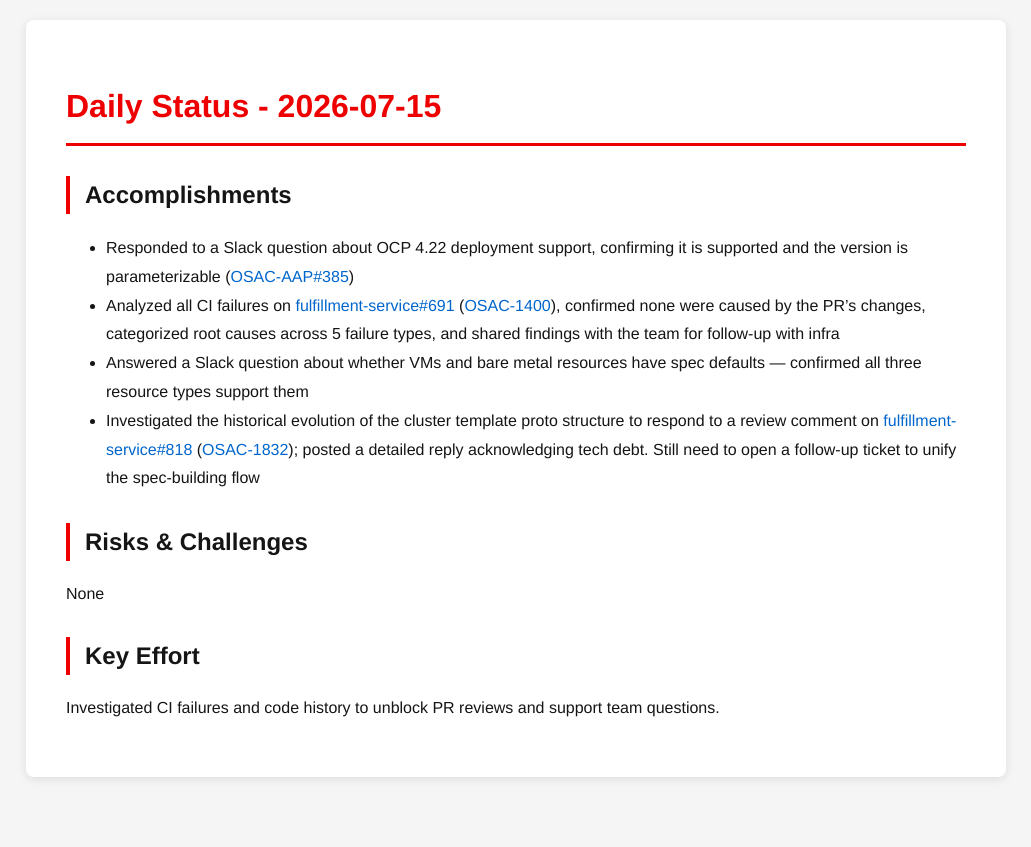
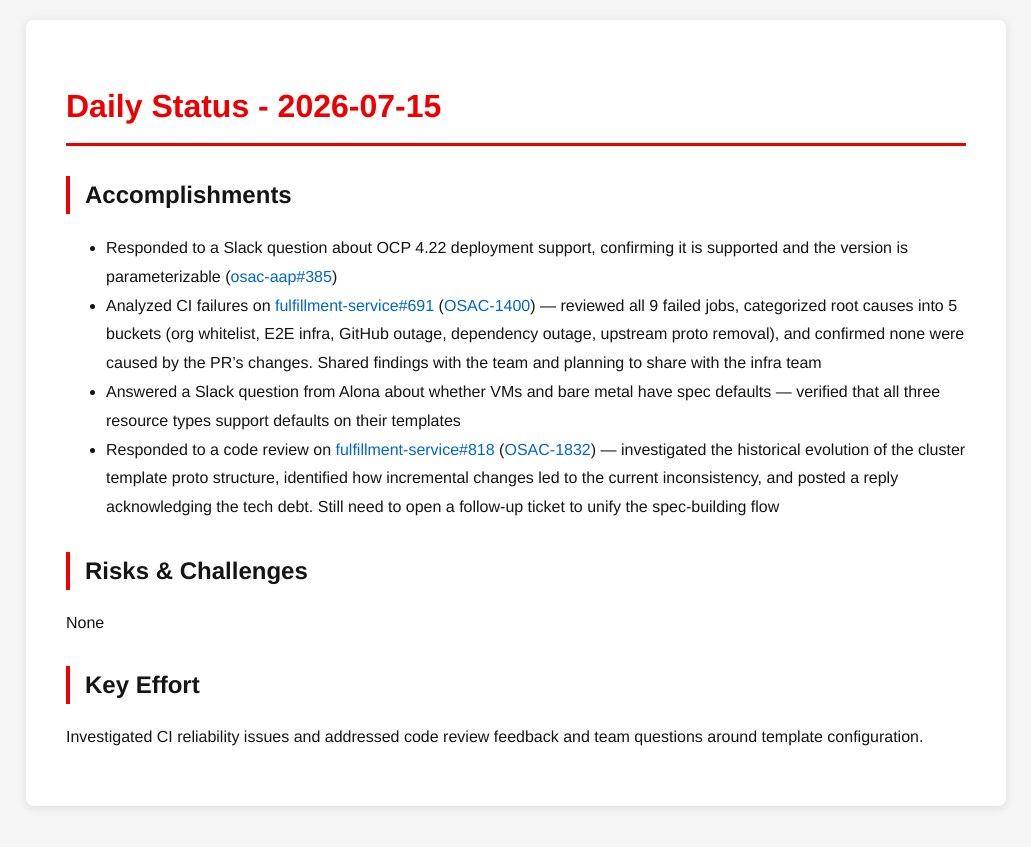
Before and after one commit to tzvatot/daily-status, a Jekyll site: the page built from 2026-07-15.md, in a window 1280 px wide. Shown: the top 847 px of the page, without its empty margins (124-1155 px from the left). Built offline with Jekyll 4.4.1, drawn with Linux system fonts in a browser that asks for light colours.

Commit message:
Daily status update - 2026-07-15

```diff
--- a/2026-07-15.md
+++ b/2026-07-15.md
@@ -7,13 +7,13 @@ date: 2026-07-15
 # Daily Status - 2026-07-15
 
 ## Accomplishments
-- Responded to a Slack question about OCP 4.22 deployment support, confirming it is supported and the version is parameterizable ([OSAC-AAP#385](https://github.com/osac-project/osac-aap/pull/385))
-- Analyzed all CI failures on [fulfillment-service#691](https://github.com/osac-project/fulfillment-service/pull/691) ([OSAC-1400](https://redhat.atlassian.net/browse/OSAC-1400)), confirmed none were caused by the PR's changes, categorized root causes across 5 failure types, and shared findings with the team for follow-up with infra
-- Answered a Slack question about whether VMs and bare metal resources have spec defaults — confirmed all three resource types support them
-- Investigated the historical evolution of the cluster template proto structure to respond to a review comment on [fulfillment-service#818](https://github.com/osac-project/fulfillment-service/pull/818) ([OSAC-1832](https://redhat.atlassian.net/browse/OSAC-1832)); posted a detailed reply acknowledging tech debt. Still need to open a follow-up ticket to unify the spec-building flow
+- Responded to a Slack question about OCP 4.22 deployment support, confirming it is supported and the version is parameterizable ([osac-aap#385](https://github.com/osac-project/osac-aap/pull/385))
+- Analyzed CI failures on [fulfillment-service#691](https://github.com/osac-project/fulfillment-service/pull/691) ([OSAC-1400](https://redhat.atlassian.net/browse/OSAC-1400)) — reviewed all 9 failed jobs, categorized root causes into 5 buckets (org whitelist, E2E infra, GitHub outage, dependency outage, upstream proto removal), and confirmed none were caused by the PR's changes. Shared findings with the team and planning to share with the infra team
+- Answered a Slack question from Alona about whether VMs and bare metal have spec defaults — verified that all three resource types support defaults on their templates
+- Responded to a code review on [fulfillment-service#818](https://github.com/osac-project/fulfillment-service/pull/818) ([OSAC-1832](https://redhat.atlassian.net/browse/OSAC-1832)) — investigated the historical evolution of the cluster template proto structure, identified how incremental changes led to the current inconsistency, and posted a reply acknowledging the tech debt. Still need to open a follow-up ticket to unify the spec-building flow
 
 ## Risks & Challenges
 None
 
 ## Key Effort
-Investigated CI failures and code history to unblock PR reviews and support team questions.
+Investigated CI reliability issues and addressed code review feedback and team questions around template configuration.
```
